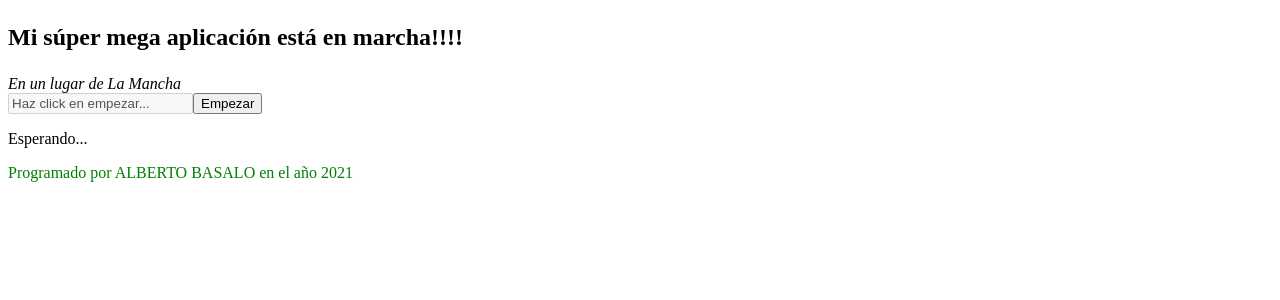
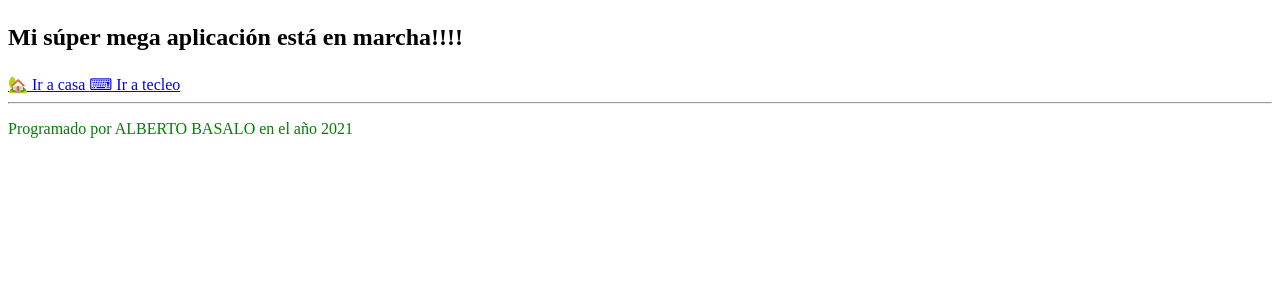
Before and after one commit to vs-web-dev-2/ng-alberto, an Angular app: page / in a window 1280 px wide. Shown: the top 300 px of the page. Built offline with nearby package versions, Linux system fonts and the light colour scheme.

Commit message:
agregar ruta tecleo

```diff
--- a/src/app/app-routing.module.ts
+++ b/src/app/app-routing.module.ts
@@ -1,10 +1,16 @@
 import { NgModule } from '@angular/core';
 import { RouterModule, Routes } from '@angular/router';
+import { TecleoComponent } from './tecleo/tecleo.component';
 
-const routes: Routes = [];
+const routes: Routes = [
+  {
+    path: 'tecleo',
+    component: TecleoComponent,
+  },
+];
 
 @NgModule({
   imports: [RouterModule.forRoot(routes)],
-  exports: [RouterModule]
+  exports: [RouterModule],
 })
-export class AppRoutingModule { }
+export class AppRoutingModule {}
--- a/src/app/app.component.html
+++ b/src/app/app.component.html
@@ -1,4 +1,4 @@
 <app-cabecera></app-cabecera>
 <router-outlet></router-outlet>
-<app-tecleo></app-tecleo>
+<!-- <app-tecleo></app-tecleo> -->
 <app-pie></app-pie>
--- a/src/app/cabecera/cabecera.component.html
+++ b/src/app/cabecera/cabecera.component.html
@@ -1,3 +1,8 @@
 <header>
   <p> {{ titulo }} está en marcha!!!! </p>
+  <nav>
+    <a routerLink="./">🏡 Ir a casa </a>
+    <a routerLink="./tecleo"> ⌨ Ir a tecleo </a>
+  </nav>
 </header>
+<hr>
```
